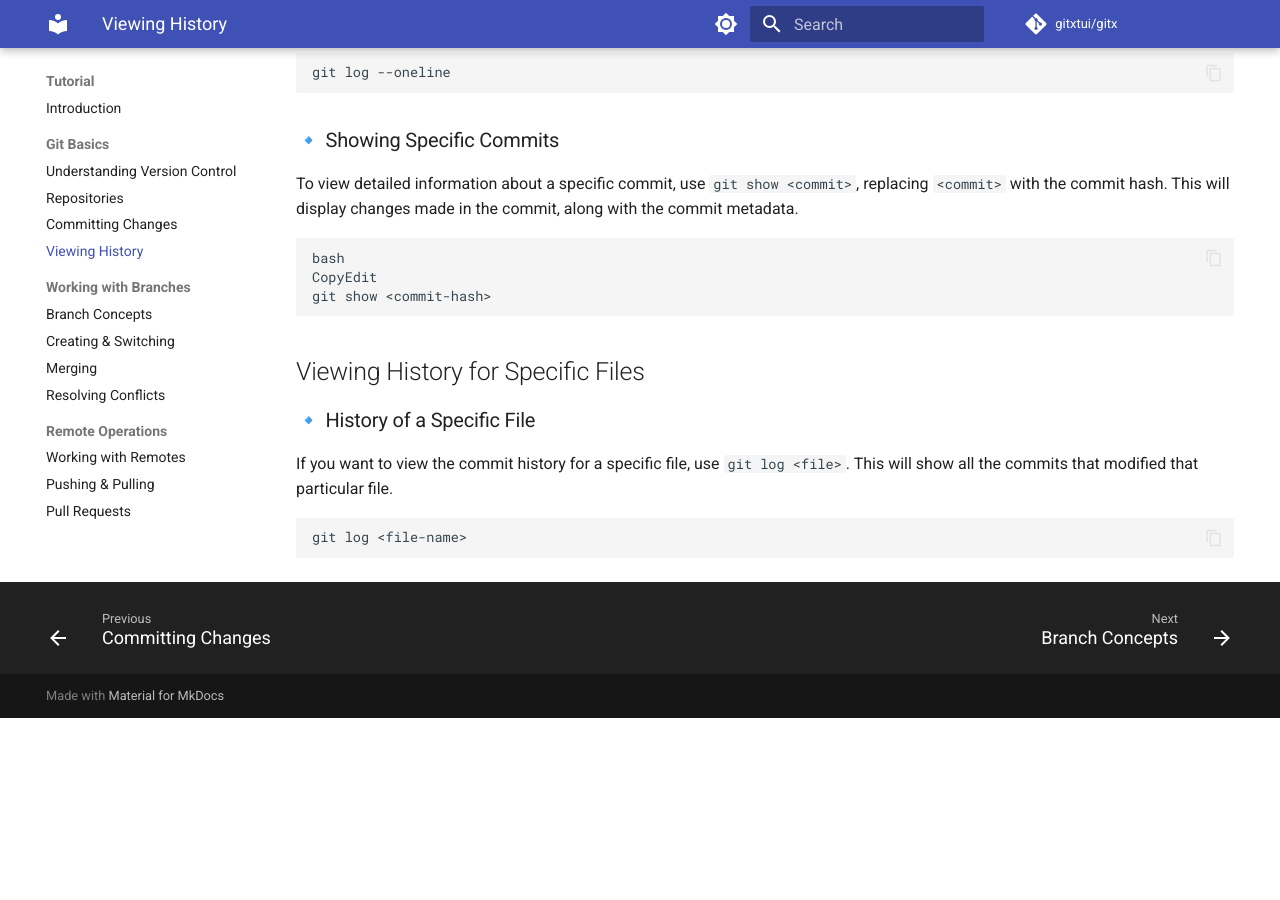
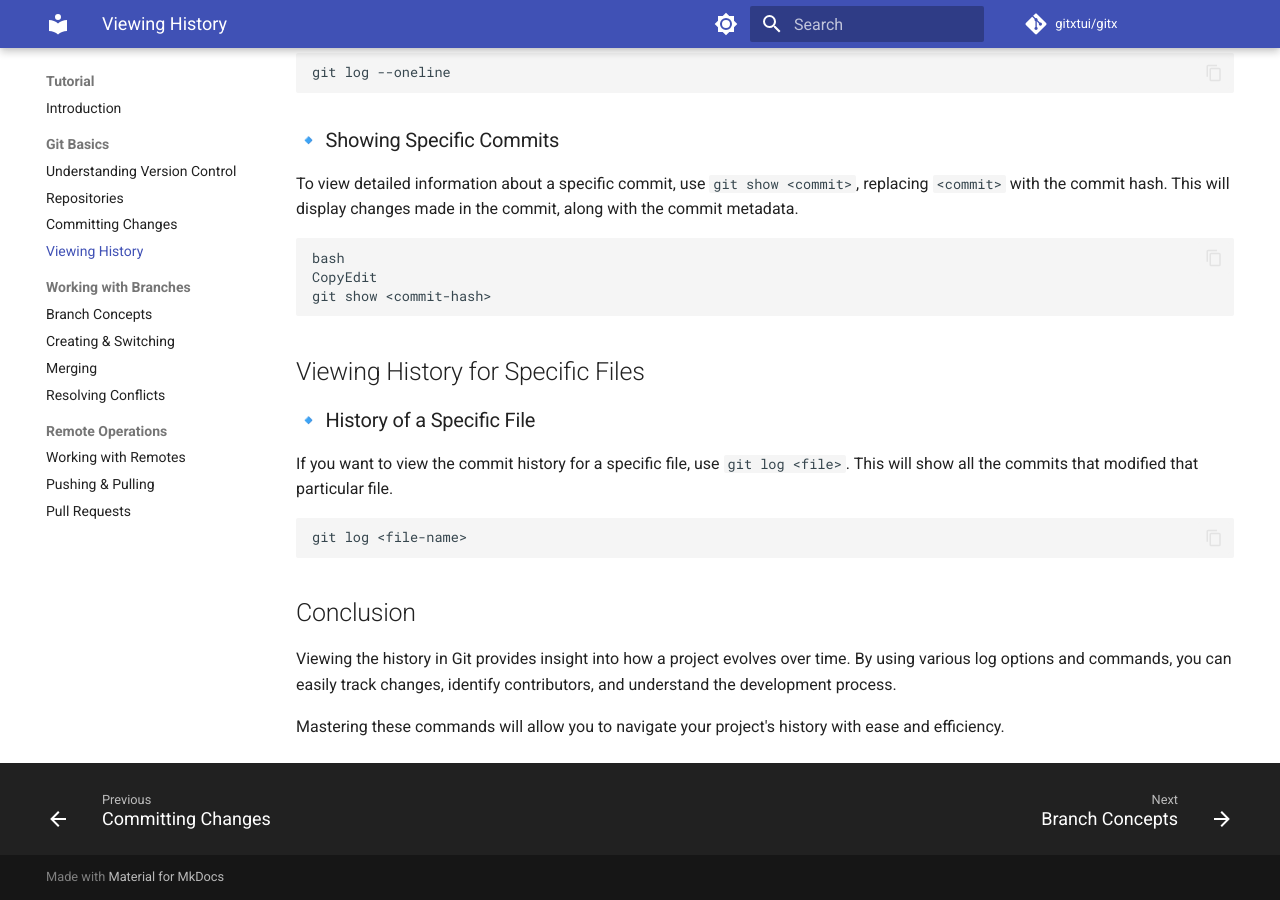
Before and after one commit to bakayu/gitx, an MkDocs documentation site: the page built from docs/tutorial/basics/history.md, in a window 1280 px wide and 900 px high, scrolled down 1267 px. Built offline with MkDocs 1.6.1 and Material for MkDocs 9.7.7, drawn with Linux system fonts in a browser that asks for light colours; comment, search, counter and statistics services are not loaded; before the commit the page ends 1985 px from its top, so only the background shows below that.

Commit message:
doc: completed history.md
Signed-off-by: Ashmit Singh <ashmit9955@gmail.com>

````diff
--- a/docs/tutorial/basics/history.md
+++ b/docs/tutorial/basics/history.md
@@ -58,3 +58,9 @@ If you want to view the commit history for a specific file, use `git log <file>`
 ```bash
 git log <file-name>
 ```
+
+## Conclusion
+
+Viewing the history in Git provides insight into how a project evolves over time. By using various log options and commands, you can easily track changes, identify contributors, and understand the development process.
+
+Mastering these commands will allow you to navigate your project's history with ease and efficiency.
````
